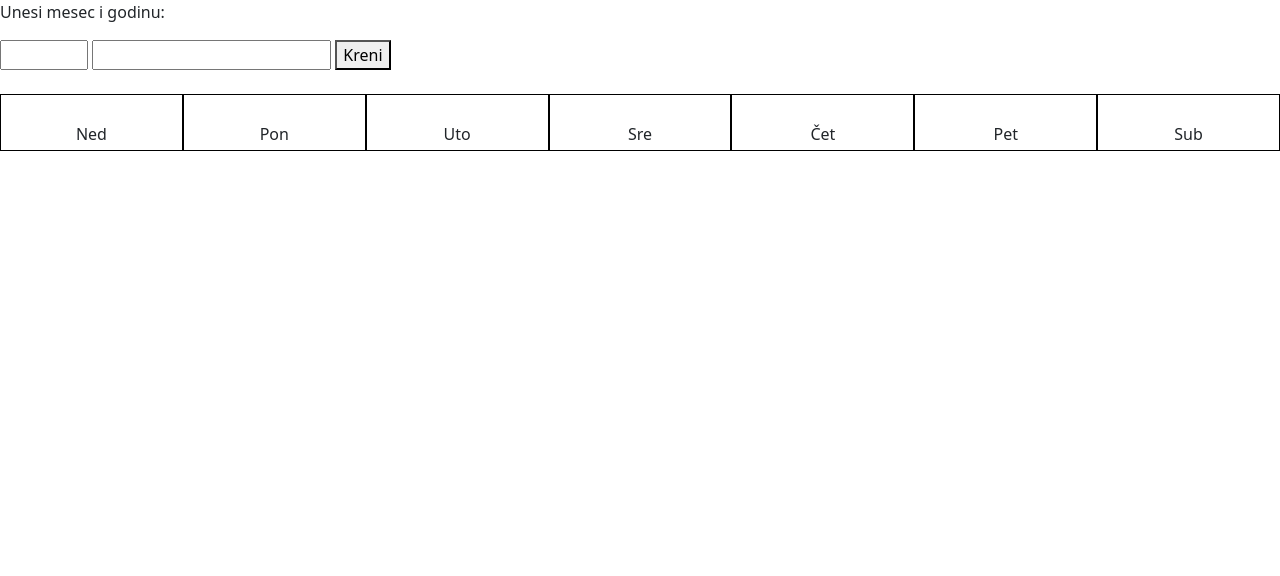
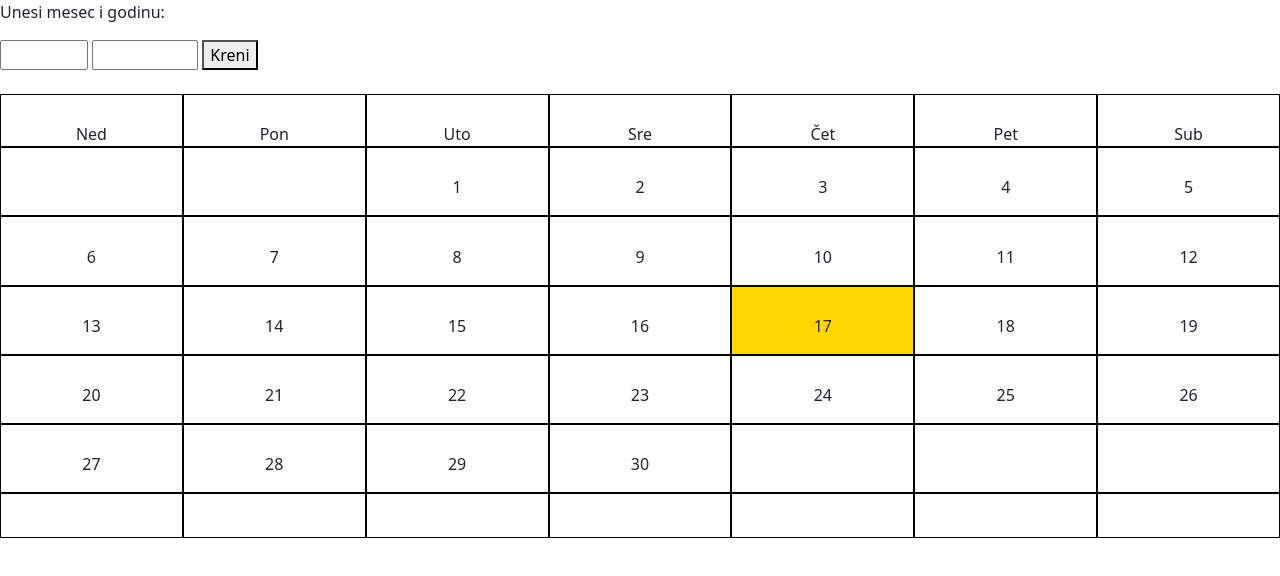
Before and after one commit to Jovan-K/Kalendar, a plain HTML site: page index.html in a window 1280 px wide. Drawn offline with nearby package versions, Linux system fonts and the light colour scheme.

Commit message:
Promene
Dodata onload f-ja i obelezen danasnji dan.

```diff
--- a/css.css
+++ b/css.css
@@ -7,6 +7,9 @@ body{
     border: 1px solid black;
     padding-top:1.7rem;
 }
+.danas{
+    background-color: gold;
+}
 #main{
     display: grid;
     grid-template-columns: 1fr 1fr 1fr 1fr 1fr 1fr 1fr;
--- a/index.html
+++ b/index.html
@@ -13,19 +13,13 @@
 <!-- Malo smo lose procitali pa krece od nedelje i ide do subote, takodje radi i za godine od nove ere -->
 <!--Mateja Nesic IV-1 dodao min i max vrednost za mesec-->
 
-<body>
+<body onload="load()">
     <p>Unesi mesec i godinu: </p>
-    <input type="number" id="mesec" min="1" max="12"> <input type="text" id="godina">
+    <input type="number" id="mesec" min="1" max="12"> <input type="number" id="godina" min="0" max="3000">
     <button onclick="kreni()">Kreni</button>
     <br><br>
     <div class="main" id="main">
-        <div id="ned" class="polje">Ned</div>
-        <div id="pon" class="polje">Pon</div>
-        <div id="uto" class="polje">Uto</div>
-        <div id="sre" class="polje">Sre</div>
-        <div id="cet" class="polje">Čet</div>
-        <div id="pet" class="polje">Pet</div>
-        <div id="sub" class="polje">Sub</div>
+
     </div>
     <script src="js.js"></script>
 </body>
--- a/js.js
+++ b/js.js
@@ -1,13 +1,15 @@
 //JavaScript radio ja. A HTML doktor Nemanja html
 
 function kreni() {
+    var today = new Date();
+
     document.getElementById("main").innerHTML =
         '<div id="ned" class="polje">Ned</div><div id="pon" class="polje">Pon</div><div id="uto" class="polje">Uto</div><div id="sre" class="polje">Sre</div><div id="cet" class="polje">Čet</div><div id="pet" class="polje">Pet</div><div id="sub" class="polje">Sub</div>'
 
     let datum = new Date(document.getElementById("godina").value, document.getElementById("mesec").value - 1, 1);
     let temp = new Date(datum.getFullYear(), datum.getMonth() + 1, 0);
     let dani = temp.getDate();
-
+    let danas = today.getDate();
     let pocetak = datum.getDay();
     console.log(datum, dani);
     let tabela = [];
@@ -17,11 +19,15 @@ function kreni() {
         tabela[i] = i - pocetak + 1;
     }
     console.log(tabela)
-
+    console.log(danas)
 
     for (let i = 0; i < 42; i++) {
         if (tabela[i] != null) {
-            document.getElementById("main").innerHTML += '<div class="polje"><p>' + tabela[i] + '</p></div>';
+            if(tabela[i] == danas && today.getFullYear() == datum.getFullYear() && today.getMonth() == datum.getMonth()){
+                document.getElementById("main").innerHTML += '<div class="polje danas"><p>' + tabela[i] +'</p></div>';
+            }else{
+                document.getElementById("main").innerHTML += '<div class="polje"><p>' + tabela[i] + '</p></div>';
+            }
         }
         else {
             document.getElementById("main").innerHTML += '<div class="polje"><p> </p></div>';
@@ -30,3 +36,40 @@ function kreni() {
     }
 
 }
+
+function load(){
+    var today = new Date();
+
+    document.getElementById("main").innerHTML =
+        '<div id="ned" class="polje">Ned</div><div id="pon" class="polje">Pon</div><div id="uto" class="polje">Uto</div><div id="sre" class="polje">Sre</div><div id="cet" class="polje">Čet</div><div id="pet" class="polje">Pet</div><div id="sub" class="polje">Sub</div>'
+
+    let datum = new Date(today.getFullYear(), today.getMonth(), 1);
+    let temp = new Date(datum.getFullYear(), datum.getMonth() + 1, 0);
+    let dani = temp.getDate();
+    let danas = today.getDate();
+    let pocetak = datum.getDay();
+    console.log(datum, dani);
+    let tabela = [];
+    tabela.length = 42;
+
+    for (let i = pocetak; i < dani + pocetak; i++) {
+        tabela[i] = i - pocetak + 1;
+    }
+    console.log(tabela)
+    console.log(danas)
+
+    for (let i = 0; i < 42; i++) {
+        if (tabela[i] != null) {
+            if(tabela[i] == danas){
+                document.getElementById("main").innerHTML += '<div class="polje danas"><p>' + tabela[i] +'</p></div>';
+            }else{
+                document.getElementById("main").innerHTML += '<div class="polje"><p>' + tabela[i] + '</p></div>';
+            }
+        }
+        else {
+            document.getElementById("main").innerHTML += '<div class="polje"><p> </p></div>';
+        }
+
+    }
+
+}
```
